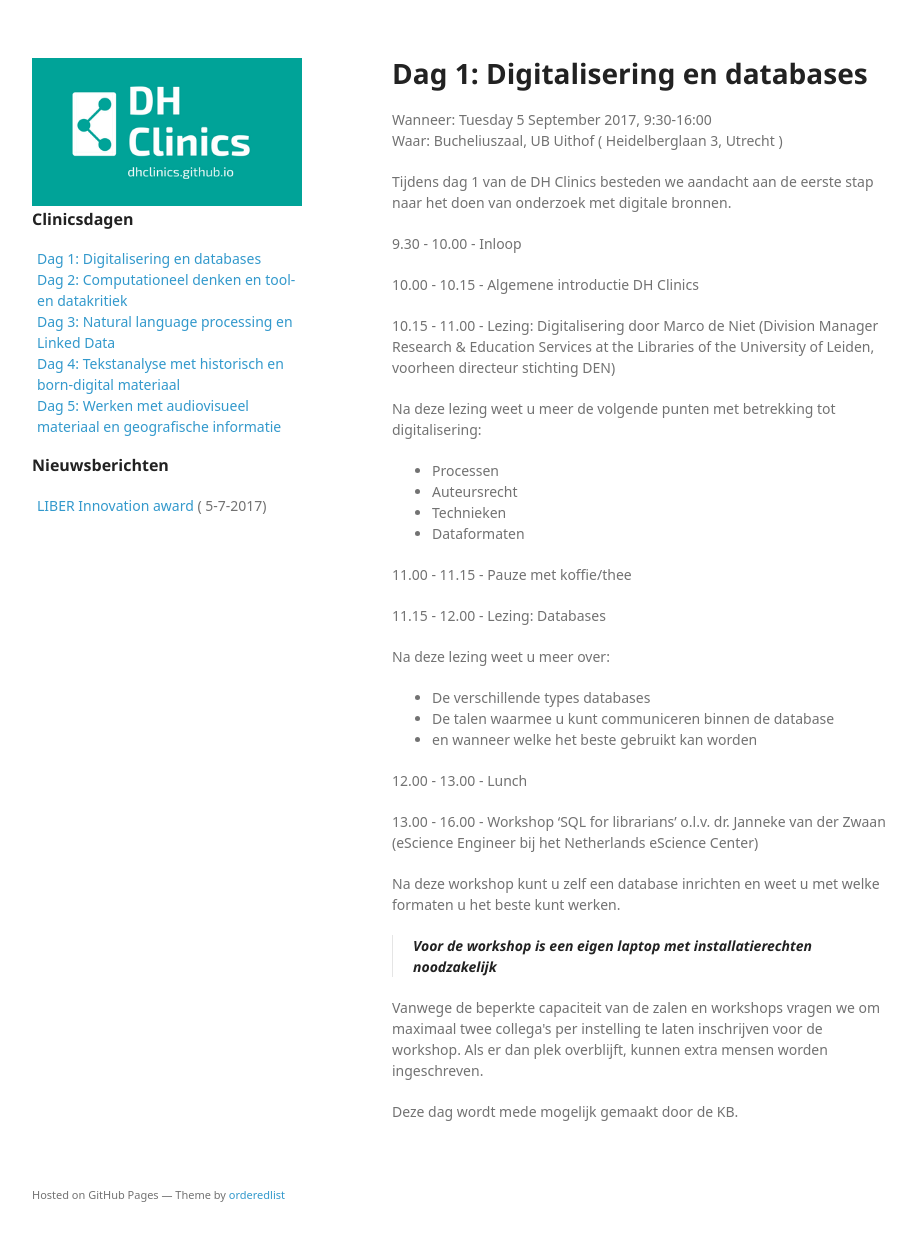
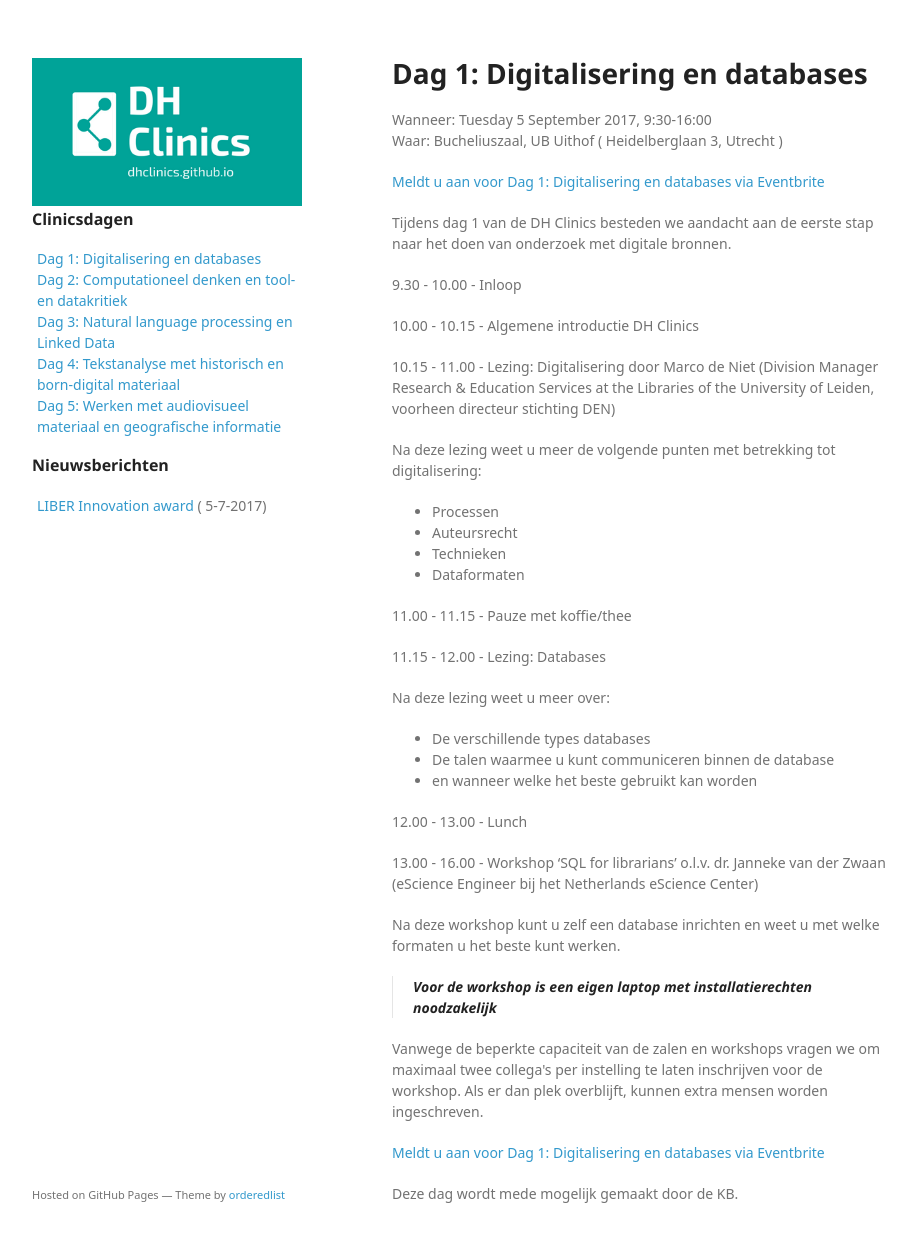
Before and after one commit to DHClinics/dhclinics.github.io, a Jekyll site: the page built from _dag/2017-dag1.md, in a window 1280 px wide and 1274 px high. Shown: the top 1242 px of the window, without its empty margins (178-1094 px from the left). Built offline with Jekyll 4.4.1, drawn with Linux system fonts in a browser that asks for light colours; some web fonts are replaced; a script that is not in the unit is left out.

Commit message:
Voeg registratielink toe

```diff
--- a/_layouts/event.html
+++ b/_layouts/event.html
@@ -1,5 +1,5 @@
 {% include header.html %}
-      <section itemscope itemtype="https://schema.org/Event" itemid="#this" vocab="https://schema.org/">
+      <section itemscope itemtype="https://schema.org/Event" itemid="#this">
           <h1 itemprop="name">{{ page.title }}</h1>
           <p>Wanneer: <time itemprop="startdate" datetime="{{ page.startdate | date_to_xmlschema }}">{{ page.startdate | date: "%A %e %B %Y, %k:%M" }}</time>-<time itemprop="enddate" datetime="{{ page.enddate | date_to_xmlschema }}">{{ page.enddate | date: "%k:%M" }}</time>
               <br>
@@ -15,9 +15,15 @@
              volgt
           {% endif %}
           </p>
+          {% if page.registration %}
+          <p class="aanmeldlink"><a href="https://www.eventbrite.nl/e/{{ page.registration}}" target="_blank" title="Registreer voor {{ page.title }} via Eventbrite">Meldt u aan voor {{ page.title }} via Eventbrite</a></p>
+          {% endif %}
       {{ content }}
 
         {% include max-twee.html %}
+          {% if page.registration %}
+          <p class="aanmeldlink"><a href="https://www.eventbrite.nl/e/{{ page.registration}}" target="_blank" title="Registreer voor {{ page.title }} via Eventbrite">Meldt u aan voor {{ page.title }} via Eventbrite</a></p>
+          {% endif %}
           {% if page.sponsor %}<p itemprop="sponsor" itemscope itemtype="https://schema.org/Organization">Deze dag wordt mede mogelijk gemaakt door de <span itemprop="name">{{ page.sponsor }}</span>.</p>{% endif %}
       </section>
 {% include footer.html %}
```
